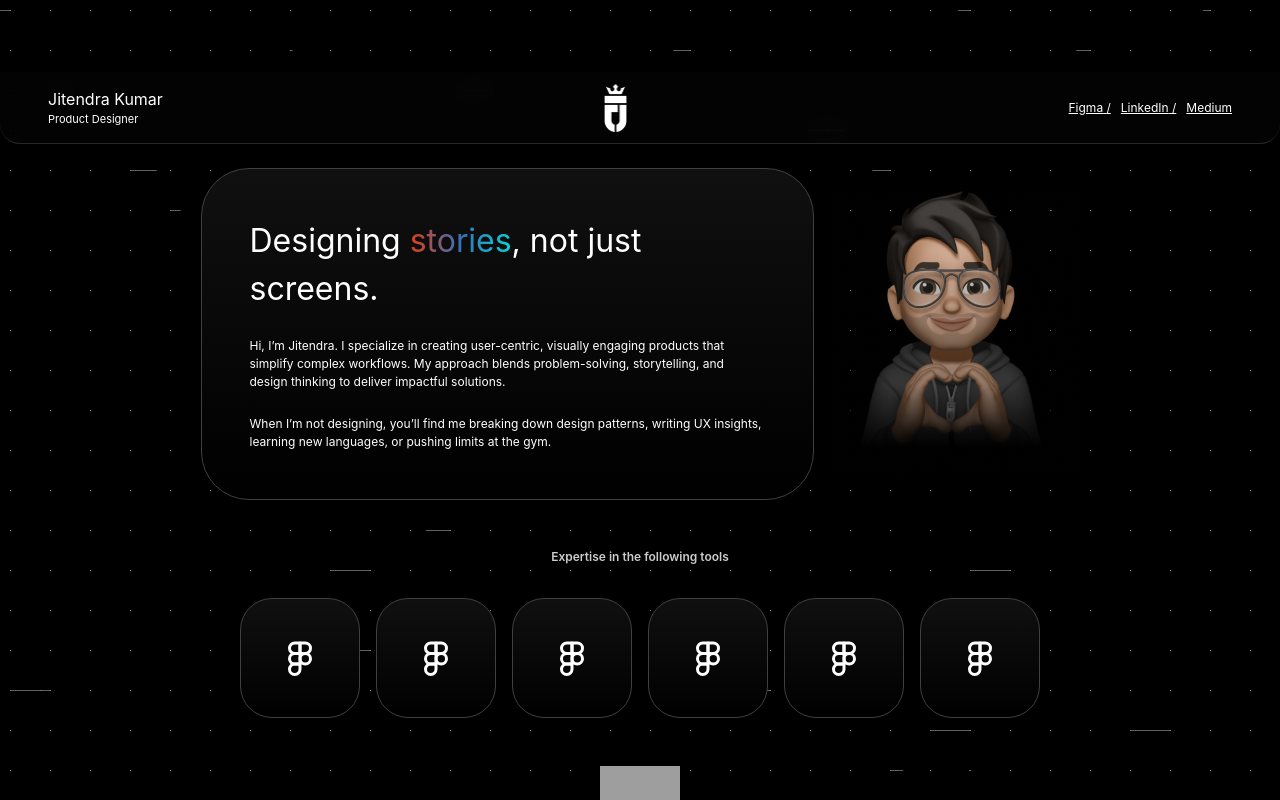
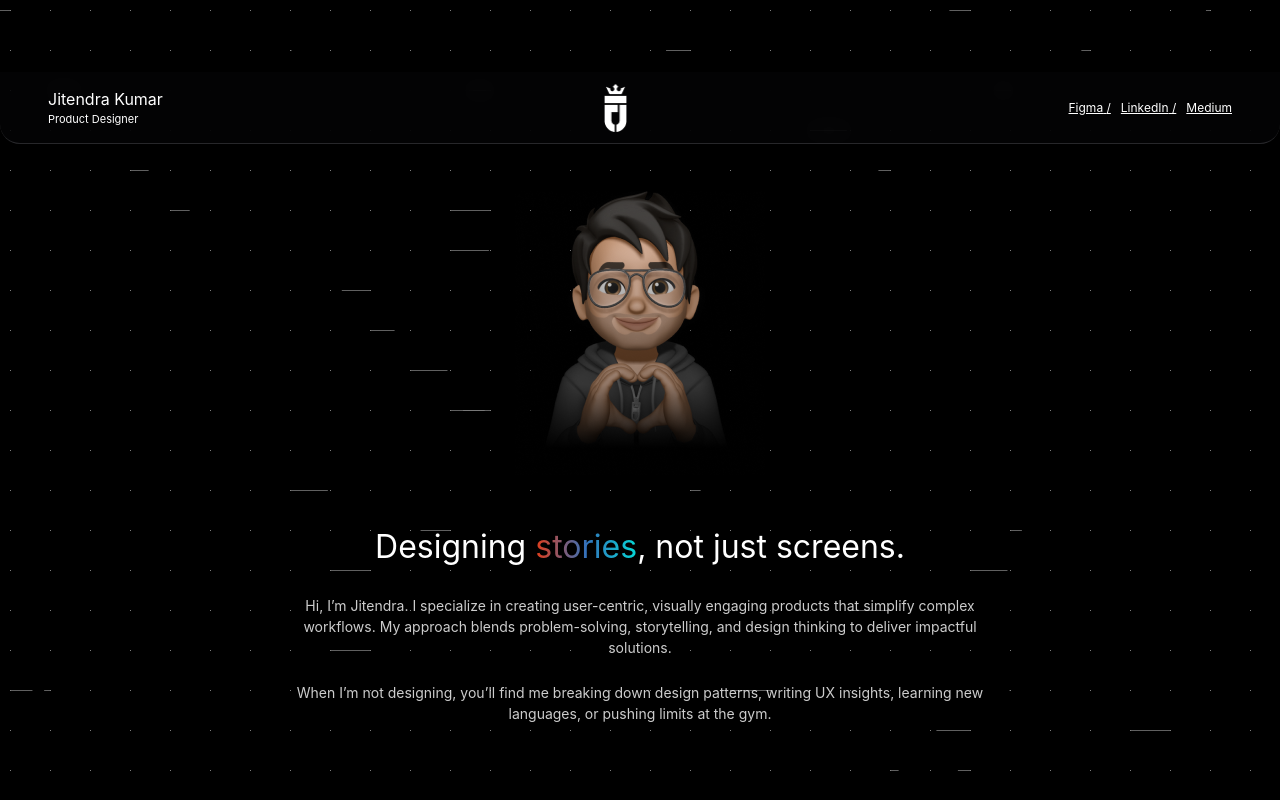
Before and after one commit to PriyanshuGupta28/thejitu, a React (Vite) app: page / in a window 1280 px wide. Shown: the top 800 px of the page. Built offline with nearby package versions, Linux system fonts and the light colour scheme; grey boxes are pictures that could not be loaded; a web font is replaced by a local one.

Commit message:
Update HeroSection.tsx

```diff
--- a/src/components/HeroSection/HeroSection.tsx
+++ b/src/components/HeroSection/HeroSection.tsx
@@ -4,25 +4,25 @@ import GlowingCard from "../GlowingCard/GlowingCard";
 
 const HeroSection: React.FC = () => {
   return (
-    <div className="flex py-[24px] flex-col md:flex-row justify-center gap-[16px]">
-      <div className="flex flex-col gap-[24px] p-[48px] border border-zinc-700 rounded-[48px] w-[613px] bg-gradient-to-b from-[#101010] to-[#000000] relative">
-        <h1 className="text-[32px]">
+    <div className="flex py-[24px] flex-col justify-center items-center">
+      <GlowingCard />
+      <div className="flex flex-col gap-[24px] p-[48px] justify-center items-center ">
+        <h1 className="text-[32px] text-center">
           <span>Designing</span> <GradientText>stories</GradientText>
           <span>, not just screens.</span>
         </h1>
-        <p className="text-[12px] font-normal">
+        <p className="text-[14px] font-normal text-center w-[100%] md:w-[710px] text-white/80">
           Hi, I’m Jitendra. I specialize in creating user-centric, visually
           engaging products that simplify complex workflows. My approach blends
           problem-solving, storytelling, and design thinking to deliver
           impactful solutions.
         </p>
-        <p className="text-[12px] font-normal">
+        <p className="text-[14px] font-normal text-center w-[100%] md:w-[710px] text-white/80">
           When I’m not designing, you’ll find me breaking down design patterns,
           writing UX insights, learning new languages, or pushing limits at the
           gym.
         </p>
       </div>
-      <GlowingCard />
     </div>
   );
 };
```
